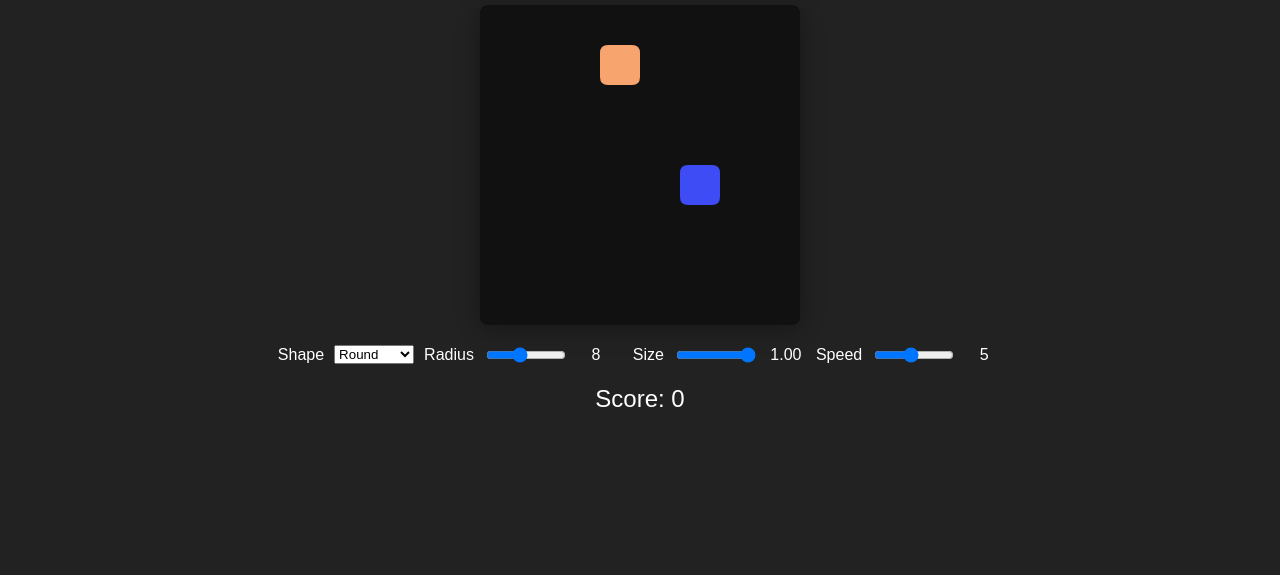
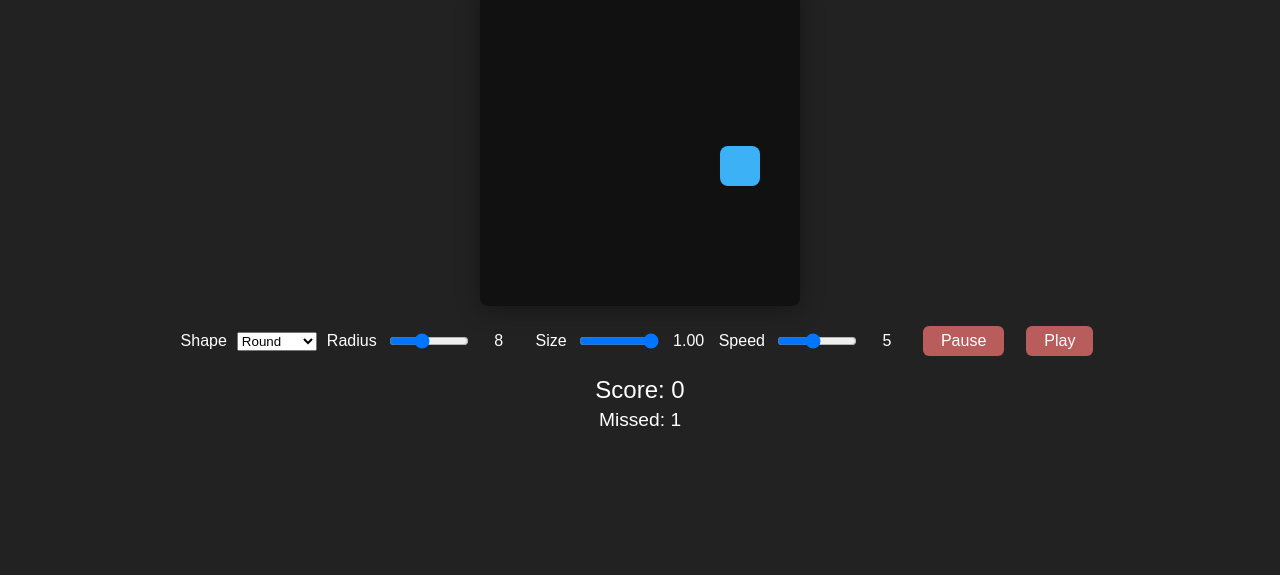
Before and after one commit to yvonneshih/Snake, a plain HTML site: page index.html in a window 1280 px wide. Shown: the part 225-800 px from the top of the page. Drawn offline with Linux system fonts and the light colour scheme.

Commit message:
Update index.html

```diff
--- a/index.html
+++ b/index.html
@@ -64,6 +64,16 @@
             display: inline-block;
             text-align: center;
         }
+        .game-buttons button {
+            background: #b85c5c;
+            color: #fff;
+            border: none;
+            border-radius: 6px;
+            padding: 6px 18px;
+            font-size: 1em;
+            margin: 0 6px;
+            cursor: pointer;
+        }
         .lang-select {
             position: absolute;
             top: 20px;
@@ -103,11 +113,17 @@
             <input type="range" id="speedSlider" min="1" max="10" step="1" value="5">
             <span id="speedVal">5</span>
         </div>
+        <div class="controls-row game-buttons">
+            <button id="pauseBtn">Pause</button>
+            <button id="playBtn">Play</button>
+        </div>
     </div>
     <div id="score">Score: 0</div>
+    <div id="missedCounter" style="margin-top: 5px; font-size: 1.2em;">Missed: 0</div>
     <div id="gameOver">
         <span id="gameOverText">Game Over! Click to Restart</span><br>
-        <span id="finalScore"></span>
+        <span id="finalScore"></span><br>
+        <span id="finalMissed"></span>
     </div>
 
     <script>
@@ -123,6 +139,9 @@
                 speedLabel: "Speed",
                 shapeRound: "Round",
                 shapeSquare: "Square",
+                playBtn: "Play",
+                pauseBtn: "Pause",
+                missed: "Missed"
             },
             zh: {
                 title: "渐变贪吃蛇",
@@ -135,6 +154,9 @@
                 speedLabel: "速度",
                 shapeRound: "圆形",
                 shapeSquare: "方形",
+                playBtn: "播放",
+                pauseBtn: "暂停",
+                missed: "错过"
             }
         };
 
@@ -143,6 +165,8 @@
         const scoreEl = document.getElementById('score');
         const gameOverEl = document.getElementById('gameOver');
         const finalScoreEl = document.getElementById('finalScore');
+        const finalMissedEl = document.getElementById('finalMissed');
+        const missedCounterEl = document.getElementById('missedCounter');
         const shapeSelect = document.getElementById('shapeSelect');
         const radiusSlider = document.getElementById('radiusSlider');
         const radiusVal = document.getElementById('radiusVal');
@@ -151,14 +175,15 @@
         const speedSlider = document.getElementById('speedSlider');
         const speedVal = document.getElementById('speedVal');
         const langSelect = document.getElementById('langSelect');
+        const playBtn = document.getElementById('playBtn');
+        const pauseBtn = document.getElementById('pauseBtn');
 
         const gridSize = 8;
         const cellSize = canvas.width / gridSize;
 
-        let snake, foods, score, direction, dx, dy, baseHue, gameOver;
+        let snake, foods, score, direction, dx, dy, baseHue, gameOver, isPaused;
         let pixelShape, cellRadius, pixelSizeRatio, gameSpeed;
-        let roundHue;
-        let fireworks = [];
+        let roundHue, missedFoods, missedFoodCount;
 
         function setLanguage(lang) {
             const L = LANGS[lang];
@@ -170,23 +195,29 @@
             document.getElementById('speedLabel').textContent = L.speedLabel;
             shapeSelect.querySelector('option[value="round"]').textContent = L.shapeRound;
             shapeSelect.querySelector('option[value="square"]').textContent = L.shapeSquare;
+            playBtn.textContent = L.playBtn;
+            pauseBtn.textContent = L.pauseBtn;
             scoreEl.textContent = `${L.score}: ${score}`;
+            missedCounterEl.textContent = `${L.missed}: ${missedFoodCount}`;
             if (gameOver) {
                 finalScoreEl.textContent = `${L.finalScore}: ${score}`;
+                finalMissedEl.textContent = `${L.missed}: ${missedFoodCount}`;
             }
         }
 
         function init() {
             snake = [{x: 4, y: 4, color: null}];
             foods = [];
+            missedFoods = [];
+            missedFoodCount = 0;
             score = 0;
             direction = 'right';
             dx = 1;
             dy = 0;
             baseHue = Math.random() * 360;
             gameOver = false;
+            isPaused = false;
             roundHue = Math.random() * 360;
-            fireworks = [];
 
             setLanguage(langSelect.value);
             gameOverEl.style.display = 'none';
@@ -238,16 +269,39 @@
         function gameLoop() {
             if (gameOver) {
                 finalScoreEl.textContent = `${LANGS[langSelect.value].finalScore}: ${score}`;
+                finalMissedEl.textContent = `${LANGS[langSelect.value].missed}: ${missedFoodCount}`;
                 gameOverEl.style.display = 'block';
+                return;
+            }
+
+            if (isPaused) {
+                setTimeout(gameLoop, gameSpeed);
                 return;
             }
 
             const gameLogic = () => {
                 const currentTime = performance.now();
 
-                foods = foods.filter(f => f.disappearTime > currentTime);
+                const activeFoods = [];
+                foods.forEach(f => {
+                    if (f.disappearTime > currentTime) {
+                        activeFoods.push(f);
+                    } else {
+                        missedFoodCount++;
+                        missedFoods.push({
+                            x: f.x,
+                            y: f.y,
+                            disappearTime: currentTime + 1000 // Show for 1 sec
+                        });
+                    }
+                });
+                foods = activeFoods;
+                missedFoods = missedFoods.filter(mf => mf.disappearTime > currentTime);
+
+                setLanguage(langSelect.value); // Update score/missed text
 
                 if (foods.length === 0 && !gameOver) {
+                    roundHue = (roundHue + 40) % 360;
                     placeFood();
                 }
 
@@ -265,202 +319,161 @@
                 for (let i = 1; i < snake.length; i++) {
                     if (head.x === snake[i].x && head.y === snake[i].y) {
                         gameOver = true;
-                    }
-                }
-
-                // Eat food
-                let ateFood = false;
-                let eatenFoodColor = null;
-                for (let i = 0; i < foods.length; i++) {
-                    if (head.x === foods[i].x && head.y === foods[i].y) {
-                        score++;
-                        scoreEl.textContent = `${LANGS[langSelect.value].score}: ${score}`;
-                        eatenFoodColor = foods[i].color;
-                        placeFood();
-                        ateFood = true;
-                        if (score > 0 && score % 10 === 0) {
-                            triggerFireworks(3, eatenFoodColor);
-                        }
                         break;
                     }
                 }
+                if (gameOver) return;
 
-                const tail = snake.pop();
                 snake.unshift(head);
 
-                if (ateFood) {
-                    tail.color = eatenFoodColor;
-                    snake.push(tail);
+                let ateFood = false;
+                foods.forEach((food, index) => {
+                    if (head.x === food.x && head.y === food.y) {
+                        ateFood = true;
+                        foods.splice(index, 1);
+                        score++;
+                        scoreEl.textContent = `${LANGS[langSelect.value].score}: ${score}`;
+
+                        const newSegmentColor = food.color;
+                        snake[snake.length -1].color = newSegmentColor;
+
+                        roundHue = (roundHue + 40) % 360;
+                        placeFood();
+                    }
+                });
+
+                if (!ateFood) {
+                    snake.pop();
                 }
 
                 draw();
-                requestAnimationFrame(gameLoop);
-
             };
 
-            setTimeout(gameLogic, gameSpeed);
+            gameLogic();
+
+            if (!gameOver) {
+                setTimeout(gameLoop, gameSpeed);
+            }
         }
 
         function draw() {
+            ctx.clearRect(0, 0, canvas.width, canvas.height);
+
+            // Draw missed foods
+            missedFoods.forEach(mf => {
+                drawCell(mf.x, mf.y, 'rgba(128, 128, 128, 0.4)');
+            });
+
+            // Draw food with blinking effect
             const currentTime = performance.now();
-            // Draw food
             foods.forEach(f => {
-                const timeLeft = f.disappearTime - currentTime;
-                let show = true;
-
-                // Blink when less than 1 second left
-                if (timeLeft < 1000) {
-                    // Slow blink
-                    show = Math.floor(currentTime / 250) % 2 === 0;
-                }
-
-                if (show) {
-                    ctx.fillStyle = f.color;
-                    const foodSize = cellSize * pixelSizeRatio;
-                    const foodOffset = (cellSize - foodSize) / 2;
-                    fillRoundRect(ctx, f.x * cellSize + foodOffset, f.y * cellSize + foodOffset, foodSize, foodSize, cellRadius);
+                const remainingTime = f.disappearTime - currentTime;
+                const blink = remainingTime < 1500 && Math.floor(remainingTime / 250) % 2 === 0;
+                if (!blink) {
+                    drawCell(f.x, f.y, f.color);
                 }
             });
 
             // Draw snake
-            baseHue += 1;
-            snake.forEach((segment, index) => {
+            for (let i = 0; i < snake.length; i++) {
+                const segment = snake[i];
+                let color;
                 if (segment.color) {
-                    ctx.fillStyle = segment.color;
+                    color = segment.color;
                 } else {
-                    const hue = (baseHue + index * 10) % 360;
-                    ctx.fillStyle = `hsl(${hue}, 90%, 60%)`;
+                    const hue = (baseHue + i * 5) % 360;
+                    const saturation = 90 - (i * 2);
+                    const lightness = 60 - (i * 1);
+                    color = `hsl(${hue}, ${saturation}%, ${lightness}%)`;
                 }
-                const segmentSize = cellSize * pixelSizeRatio;
-                const segmentOffset = (cellSize - segmentSize) / 2;
-                fillRoundRect(ctx, segment.x * cellSize + segmentOffset, segment.y * cellSize + segmentOffset, segmentSize, segmentSize, cellRadius);
-            });
-
-            // Draw fireworks
-            ctx.save();
-            for (let i = fireworks.length - 1; i >= 0; i--) {
-                const fw = fireworks[i];
-                const elapsedTime = currentTime - fw.startTime;
-
-                if (elapsedTime > fw.duration) {
-                    fireworks.splice(i, 1);
-                    continue;
-                }
-
-                const maxRing = 3;
-                for (let ring = 0; ring <= maxRing; ring++) {
-                    const ringStartTime = ring * fw.ringDelay;
-                    if (elapsedTime >= ringStartTime) {
-                        const timeSinceRingStart = elapsedTime - ringStartTime;
-                        if (timeSinceRingStart < fw.ringDuration) {
-                            const alpha = 1.0 - (timeSinceRingStart / fw.ringDuration);
-                            drawExplosionRing(fw.cx, fw.cy, ring, fw.baseHue, alpha);
-                        }
-                    }
-                }
+                drawCell(segment.x, segment.y, color);
             }
-            ctx.restore();
         }
 
-        function drawExplosionRing(cx, cy, ring, baseHue, alpha) {
-            const ringHue = (baseHue + ring * 20) % 360;
-            const color = `hsl(${ringHue}, 90%, 70%)`;
+        function drawCell(x, y, color) {
+            const size = cellSize * pixelSizeRatio;
+            const gap = cellSize * (1 - pixelSizeRatio);
+            const px = x * cellSize + gap / 2;
+            const py = y * cellSize + gap / 2;
+
             ctx.fillStyle = color;
-            ctx.globalAlpha = alpha;
-
-            const drawCell = (x, y) => {
-                if (x >= 0 && x < gridSize && y >= 0 && y < gridSize) {
-                    const size = cellSize * pixelSizeRatio;
-                    const offset = (cellSize - size) / 2;
-                    fillRoundRect(ctx, x * cellSize + offset, y * cellSize + offset, size, size, cellRadius);
-                }
-            };
-
-            if (ring === 0) {
-                drawCell(cx, cy);
-                return;
-            }
-
-            for (let x = cx - ring; x <= cx + ring; x++) {
-                drawCell(x, cy - ring);
-                if (ring > 0) drawCell(x, cy + ring);
-            }
-            for (let y = cy - ring + 1; y < cy + ring; y++) {
-                drawCell(cx - ring, y);
-                if (ring > 0) drawCell(cx + ring, y);
+            if (pixelShape === 'square') {
+                ctx.fillRect(px, py, size, size);
+            } else {
+                fillRoundRect(ctx, px, py, size, size, cellRadius);
             }
         }
 
         function fillRoundRect(ctx, x, y, w, h, r) {
-            if (r <= 0 || pixelShape === 'square') {
-                ctx.fillRect(x, y, w, h);
-                return;
-            }
+            if (w < 2 * r) r = w / 2;
+            if (h < 2 * r) r = h / 2;
             ctx.beginPath();
             ctx.moveTo(x + r, y);
-            ctx.lineTo(x + w - r, y);
-            ctx.quadraticCurveTo(x + w, y, x + w, y + r);
-            ctx.lineTo(x + w, y + h - r);
-            ctx.quadraticCurveTo(x + w, y + h, x + w - r, y + h);
-            ctx.lineTo(x + r, y + h);
-            ctx.quadraticCurveTo(x, y + h, x, y + h - r);
-            ctx.lineTo(x, y + r);
-            ctx.quadraticCurveTo(x, y, x + r, y);
+            ctx.arcTo(x + w, y, x + w, y + h, r);
+            ctx.arcTo(x + w, y + h, x, y + h, r);
+            ctx.arcTo(x, y + h, x, y, r);
+            ctx.arcTo(x, y, x + w, y, r);
             ctx.closePath();
             ctx.fill();
         }
 
-        function triggerFireworks(count = 1, baseColor = null) {
-            for (let i = 0; i < count; i++) {
-                let hue = roundHue;
-                if (baseColor) {
-                    const match = baseColor.match(/hsl\((\d+)/);
-                    if (match) {
-                        hue = parseInt(match[1]);
-                    }
-                }
-
-                fireworks.push({
-                    cx: Math.floor(Math.random() * gridSize),
-                    cy: Math.floor(Math.random() * gridSize),
-                    baseHue: hue,
-                    startTime: performance.now(),
-                    duration: 1000,
-                    ringDelay: 100,
-                    ringDuration: 600
-                });
-            }
-        }
-
         document.addEventListener('keydown', e => {
             const key = e.key.toLowerCase();
-            if (key === 'w' && direction !== 'down') { direction = 'up'; dx = 0; dy = -1; }
-            if (key === 's' && direction !== 'up') { direction = 'down'; dx = 0; dy = 1; }
-            if (key === 'a' && direction !== 'right') { direction = 'left'; dx = -1; dy = 0; }
-            if (key === 'd' && direction !== 'left') { direction = 'right'; dx = 1; dy = 0; }
-            if (key === 'j') {
-                triggerFireworks(1);
+            let newDx = dx, newDy = dy;
+
+            if ((key === 'w' || key === 'arrowup') && direction !== 'down') {
+                newDx = 0; newDy = -1; direction = 'up';
+            } else if ((key === 's' || key === 'arrowdown') && direction !== 'up') {
+                newDx = 0; newDy = 1; direction = 'down';
+            } else if ((key === 'a' || key === 'arrowleft') && direction !== 'right') {
+                newDx = -1; newDy = 0; direction = 'left';
+            } else if ((key === 'd' || key === 'arrowright') && direction !== 'left') {
+                newDx = 1; newDy = 0; direction = 'right';
             }
+
+            // Prevent the snake from reversing onto itself in the same game tick
+            if (snake.length > 1) {
+                const nextX = snake[0].x + newDx;
+                const nextY = snake[0].y + newDy;
+                if (nextX === snake[1].x && nextY === snake[1].y) {
+                    return; // Ignore input that would cause immediate reversal
+                }
+            }
+            dx = newDx;
+            dy = newDy;
         });
 
-        langSelect.onchange = (e) => {
-            setLanguage(e.target.value);
-        };
+        langSelect.addEventListener('change', (e) => setLanguage(e.target.value));
+
         shapeSelect.onchange = (e) => {
             pixelShape = e.target.value;
+            draw();
         };
         radiusSlider.oninput = function() {
             cellRadius = parseInt(this.value, 10);
             radiusVal.textContent = cellRadius;
+            draw();
         };
         pixelSizeSlider.oninput = function() {
             pixelSizeRatio = parseFloat(this.value);
             pixelSizeVal.textContent = pixelSizeRatio.toFixed(2);
+            draw();
         };
         speedSlider.oninput = function() {
             // Lower value on slider = faster speed = smaller timeout
             gameSpeed = 250 - (this.value * 20);
             speedVal.textContent = this.value;
+            draw();
+        };
+
+        playBtn.onclick = () => {
+            if (isPaused) {
+                isPaused = false;
+            }
+        };
+
+        pauseBtn.onclick = () => {
+            isPaused = true;
         };
 
         gameOverEl.addEventListener('click', init);
```
